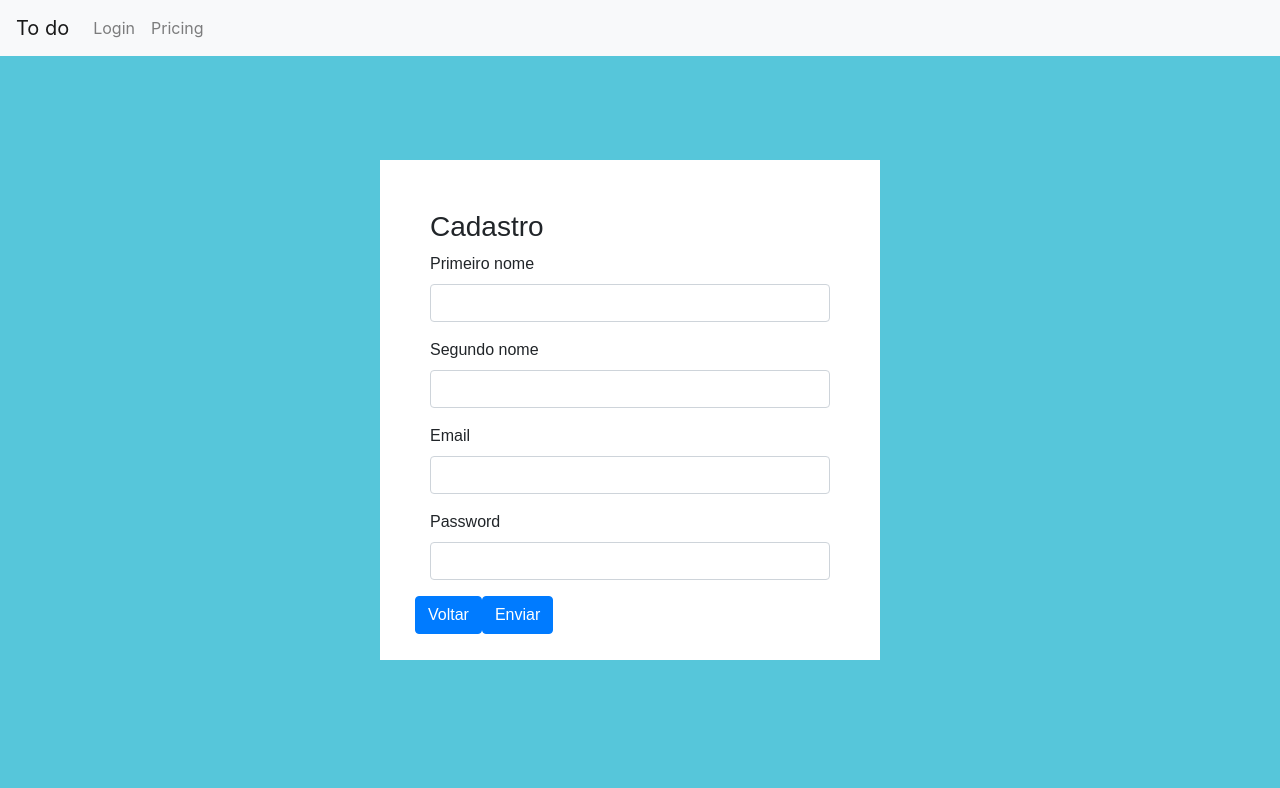
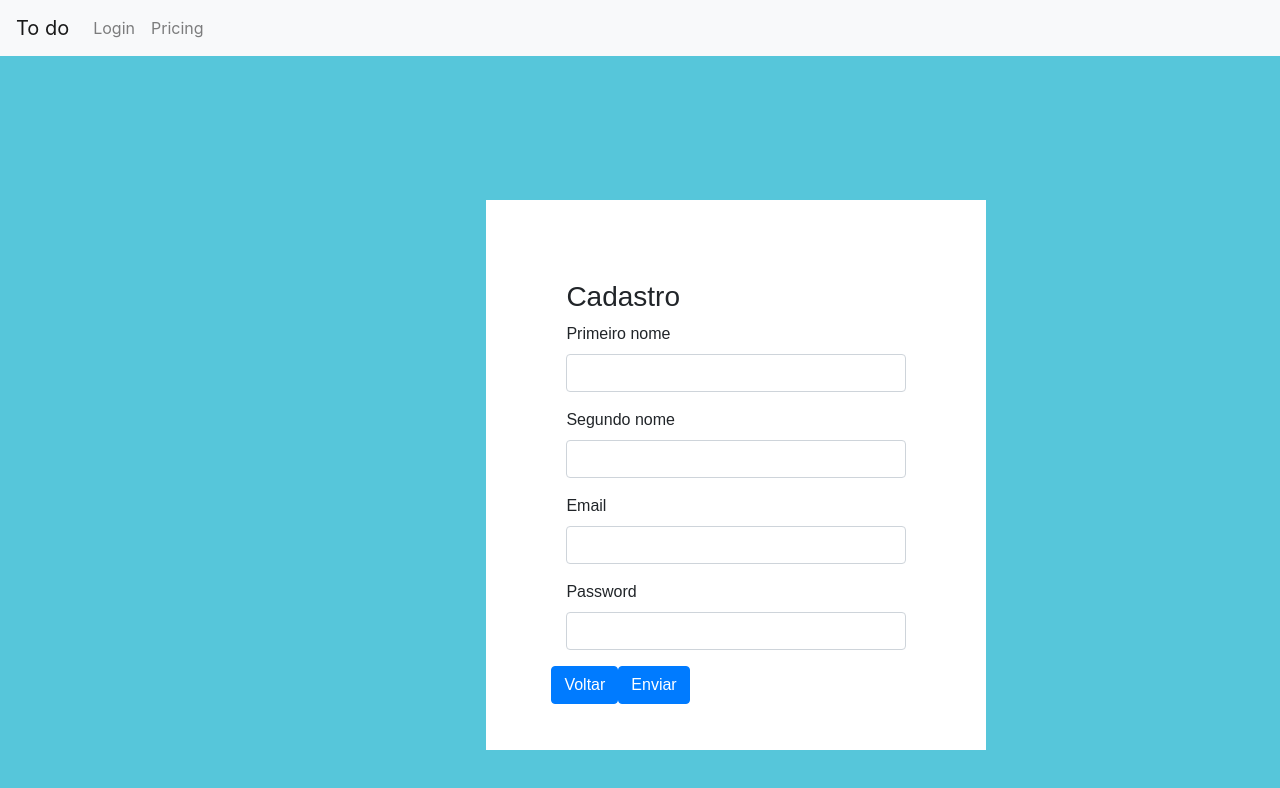
Before and after one commit to Elisangelamsilva/todo-app-client, an Angular app: page /cadastro in a window 1280 px wide. Shown: the top 788 px of the page. Built offline with nearby package versions, Linux system fonts and the light colour scheme; a web font is replaced by a local one.

Commit message:
atualização do css cadastro

```diff
--- a/src/app/cadastro/cadastro.component.css
+++ b/src/app/cadastro/cadastro.component.css
@@ -1,13 +1,10 @@
 .input-cadastro {
-    left:50%;
-    top:20%;
-    margin-left: -260px;
-    margin-top: auto;
+    left:38%;
+    top:25%;
     position:absolute;
     width: 500px;
-    height:500px;
-    /* text-align: center; */
-    padding: 50px 50px;
+    height:550px;
+    padding: 80px 80px;
     background:#fff;
     font-family: 'Muli', sans-serif;
 }
```
